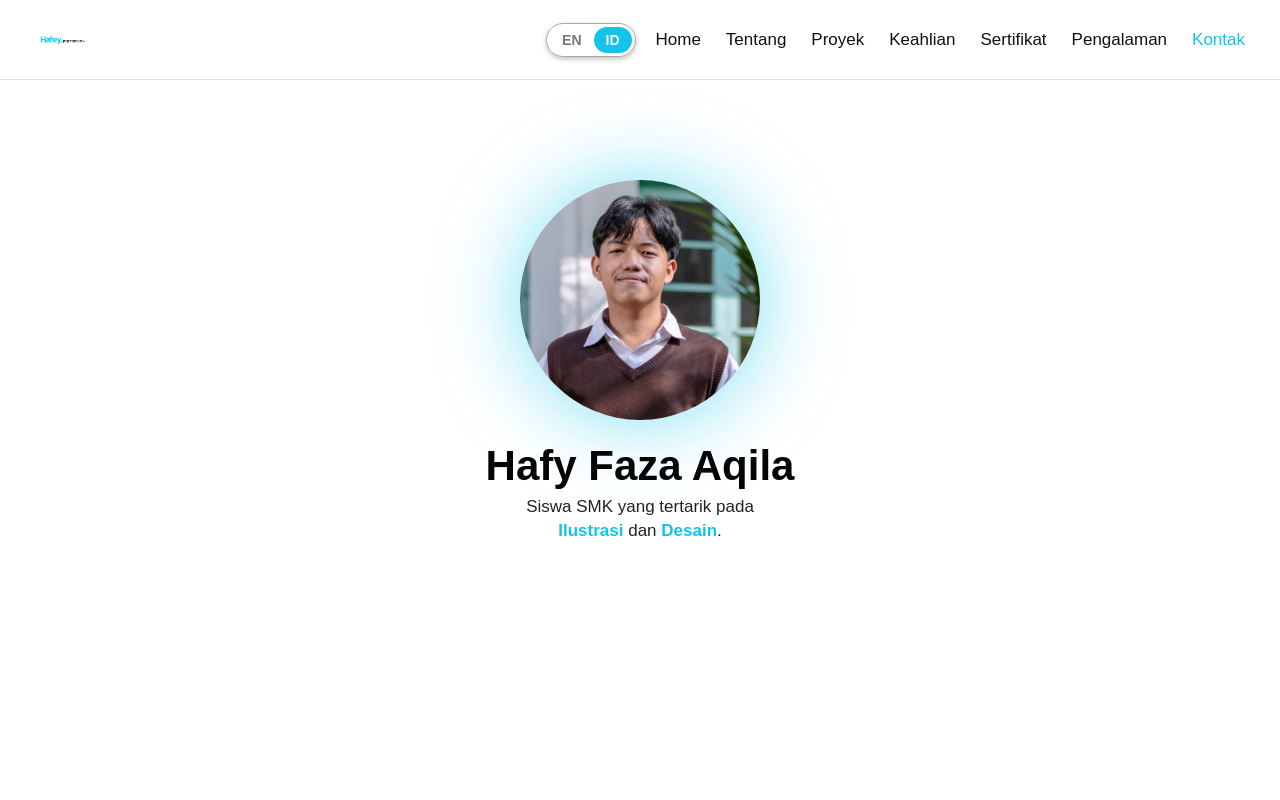
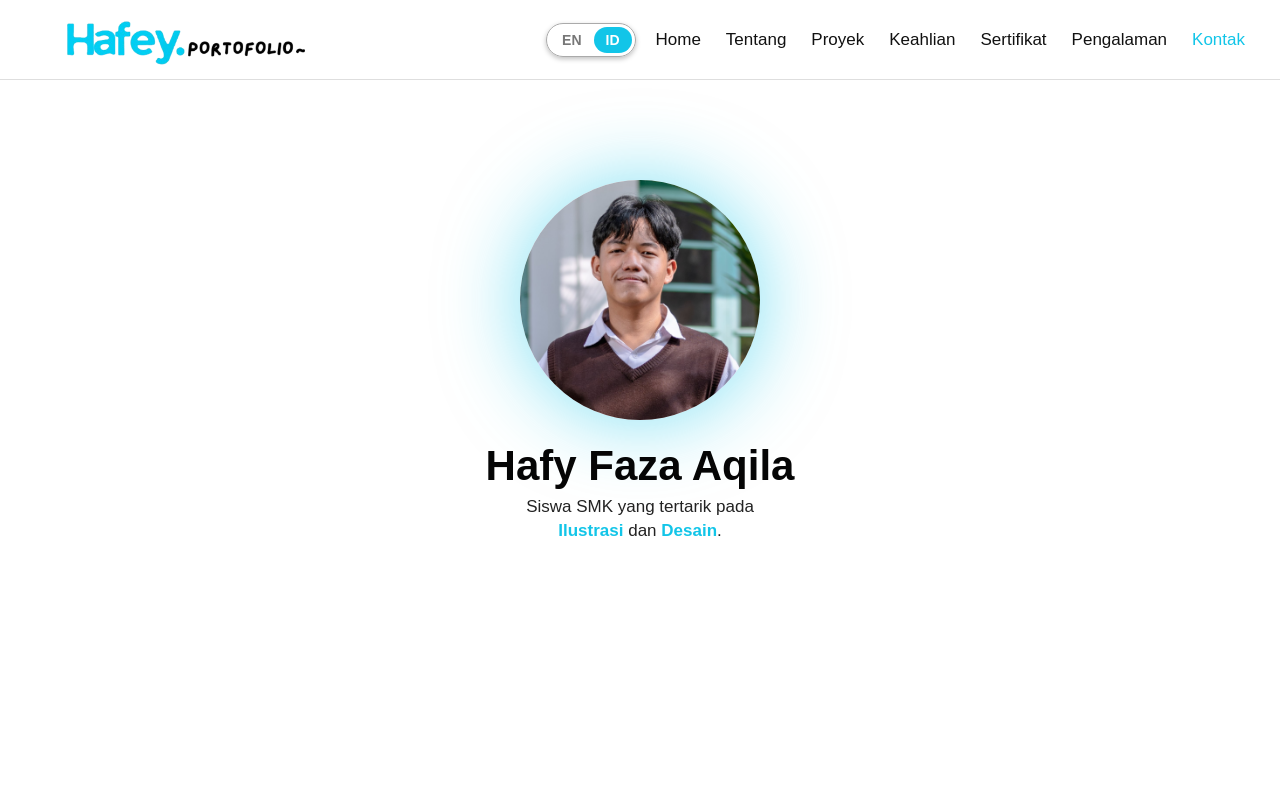
Before and after one commit to hafyfazaa-cmyk/Hangfey-portofolio, a React (Vite) app: page / in a window 1280 px wide. Shown: the top 800 px of the page. Built offline with nearby package versions, Linux system fonts and the light colour scheme.

Commit message:
Update logo size

```diff
--- a/src/components/navbar.css
+++ b/src/components/navbar.css
@@ -45,7 +45,7 @@
 /* LOGO */
 
 .logo img {
-  height: 55px;
+  height: 300px;
   width: auto;
   max-width: none;
   display: block;
```
